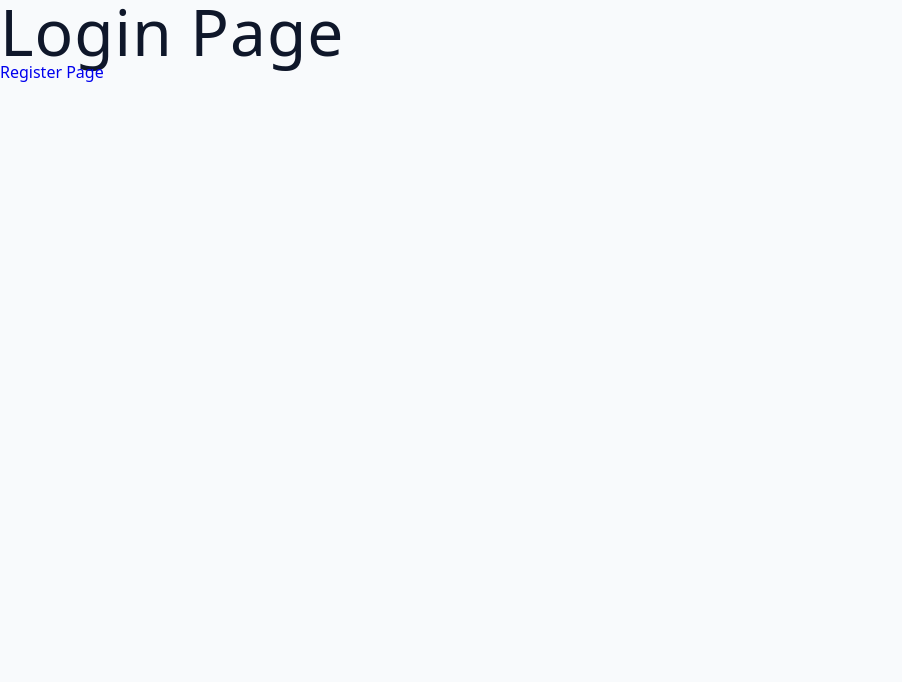
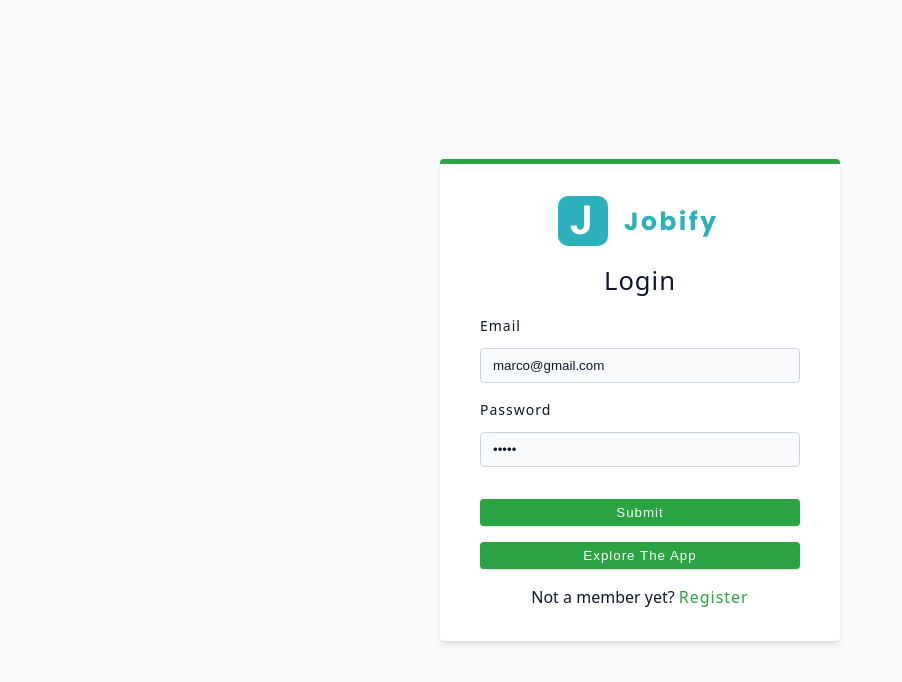
Before and after one commit to marcoArCha/Client, a React (Vite) app: page /login in a window 1280 px wide. Shown: the top 682 px of the page, without its empty margins (0-902 px from the left). Built offline with nearby package versions, Linux system fonts and the light colour scheme.

Commit message:
Login page created

```diff
--- a/src/pages/Login.jsx
+++ b/src/pages/Login.jsx
@@ -1,12 +1,30 @@
 import React from "react";
 import { Link } from "react-router-dom";
+import Wrapper from "../assets/wrappers/RegisterAndLoginPage";
+import { FormRow, Logo } from "../components";
 
 const Login = () => {
   return (
-    <div>
-      <h1>Login page</h1>
-      <Link to="/Register">Register Page</Link>
-    </div>
+    <Wrapper>
+      <form className="form">
+        <Logo />
+        <h4>Login</h4>
+        <FormRow type="email" name="email" defaultValue="marco@gmail.com" />
+        <FormRow type="password" name="password" defaultValue="12345" />
+        <button type="submit" className="btn btn-block">
+          Submit
+        </button>
+        <button type="button" className="btn btn-block">
+          Explore the app
+        </button>
+        <p>
+          Not a member yet?
+          <Link to="/register" className="member-btn">
+            Register
+          </Link>
+        </p>
+      </form>
+    </Wrapper>
   );
 };
 
```
